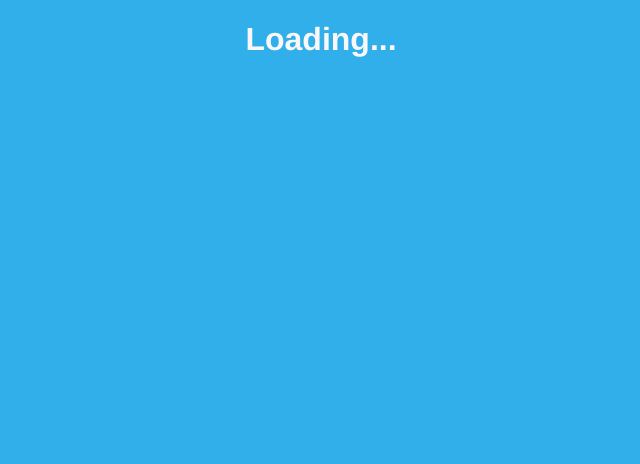
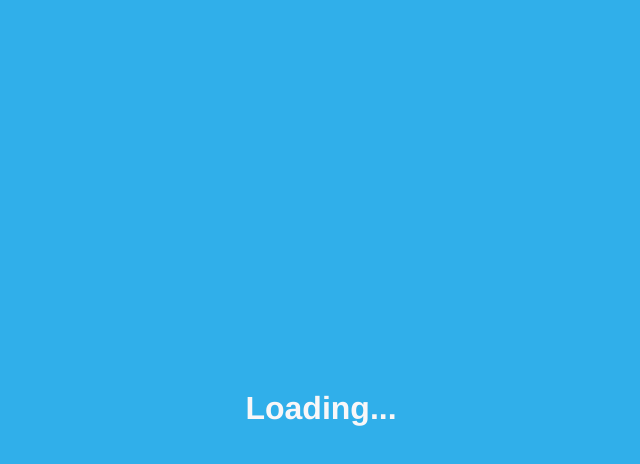
Before and after one commit to chris-tse/weather-app, a plain HTML site: page docs/index.html in a window 1280 px wide. Shown: the whole page, without its empty margins (319-959 px from the left). Drawn offline with nearby package versions, Linux system fonts and the light colour scheme.

Commit message:
Center loading text

```diff
--- a/docs/sass/style.sass
+++ b/docs/sass/style.sass
@@ -4,14 +4,21 @@
     box-sizing: border-box
 
 .hidden
-    display: none
+    display: none!important
 
 body
     background: #30afea
     color: #F9F7F8
     font-family: Helvetica, Arial, sans-serif
 
-#app, #loading
+#loading
+    display: grid
+    width: 100%
+    height: 100vh
+    align-items: center
+    justify-content: center
+
+#app
     max-width: 1200px
     margin: 0 auto
     text-align: center
```
Also changed, not shown: docs/css/style.css.
